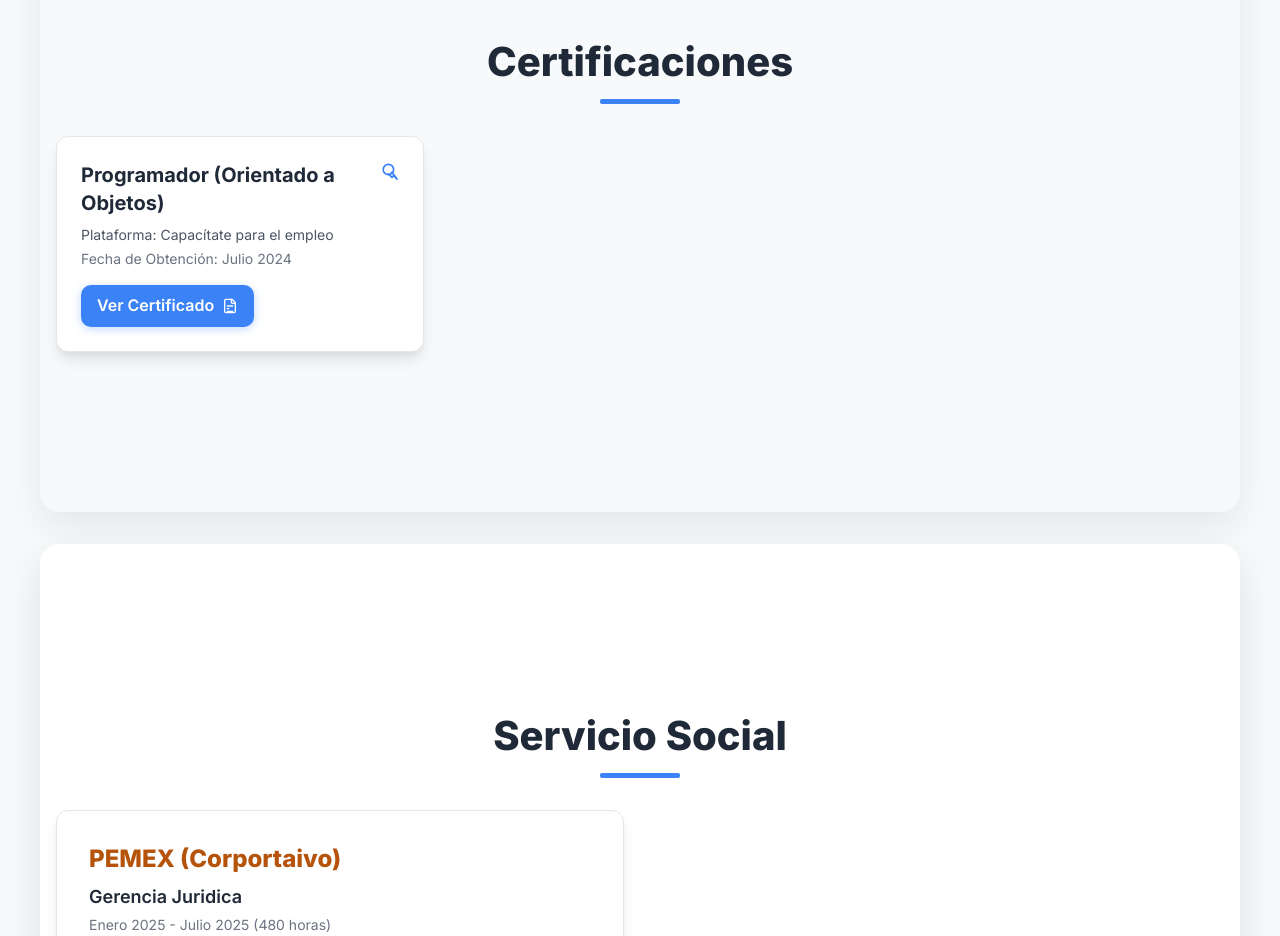
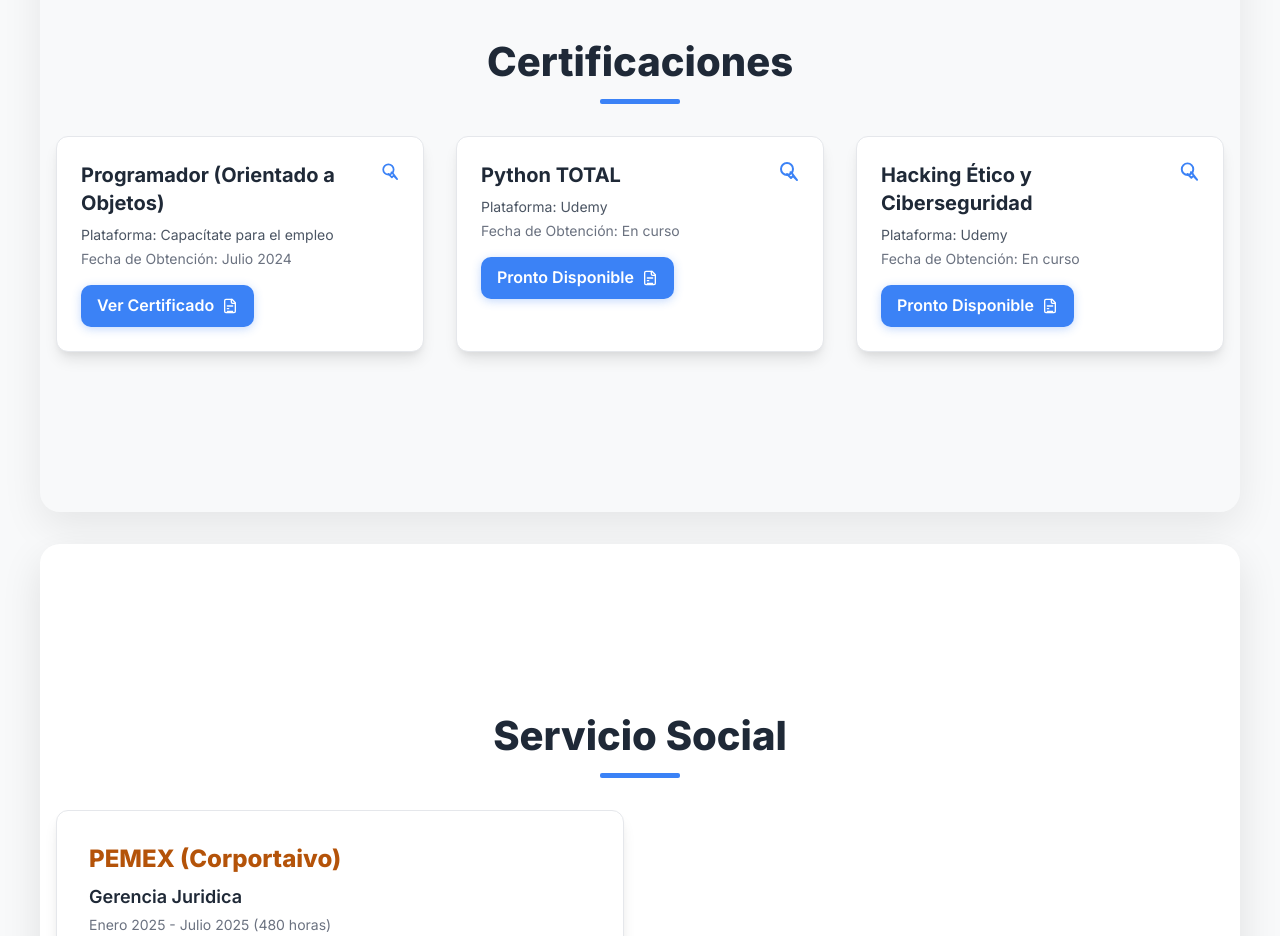
Before and after one commit to donodiaz03/Donovan-Desarrollador, a plain HTML site: page index.html in a window 1280 px wide. Shown: the part 2460-3396 px from the top of the page. Drawn offline with nearby package versions, Linux system fonts and the light colour scheme.

Commit message:
Actulización de certificados

```diff
--- a/index.html
+++ b/index.html
@@ -121,6 +121,37 @@
                             <svg xmlns="http://www.w3.org/2000/svg" width="16" height="16" viewBox="0 0 24 24" fill="none" stroke="currentColor" stroke-width="2" stroke-linecap="round" stroke-linejoin="round" class="lucide lucide-file-text ml-2"><path d="M15 2H6a2 2 0 0 0-2 2v16a2 2 0 0 0 2 2h12a2 2 0 0 0 2-2V7Z"/><path d="M14 2v4a2 2 0 0 0 2 2h4"/><path d="M10 16H8"/><path d="M16 12H8"/><path d="M16 20H8"/></svg>
                         </a>
                     </div>
+
+                    <!-- Certificación 2: Fundamentos de Programación -->
+                    <div class="cert-item p-6 rounded-xl shadow-lg bg-white border-b-4 border-blue-500 hover:shadow-2xl transition-all duration-300 transform hover:scale-105">
+                        <div class="flex justify-between items-start">
+                            <h3 class="font-bold text-xl text-gray-800">Python TOTAL</h3>
+                            <!-- Icono de certificado -->
+                            <svg xmlns="http://www.w3.org/2000/svg" width="24" height="24" viewBox="0 0 24 24" fill="none" stroke="#3B82F6" stroke-width="2" stroke-linecap="round" stroke-linejoin="round" class="lucide lucide-award"><circle cx="12" cy="8" r="6"/><path d="M15.47 11.23a3 3 0 0 1 2.36 2.36L22 19l-4-4-2 2-4-4"/></svg>
+                        </div>
+                        <p class="text-sm text-gray-600 mt-2">Plataforma: Udemy</p>
+                        <p class="text-sm text-gray-500 mt-1">Fecha de Obtención: En curso</p>
+                        <a href="" target="_blank" rel="noopener noreferrer" class="button button-small mt-4 flex items-center justify-center">
+                            Pronto Disponible
+                            <svg xmlns="http://www.w3.org/2000/svg" width="16" height="16" viewBox="0 0 24 24" fill="none" stroke="currentColor" stroke-width="2" stroke-linecap="round" stroke-linejoin="round" class="lucide lucide-file-text ml-2"><path d="M15 2H6a2 2 0 0 0-2 2v16a2 2 0 0 0 2 2h12a2 2 0 0 0 2-2V7Z"/><path d="M14 2v4a2 2 0 0 0 2 2h4"/><path d="M10 16H8"/><path d="M16 12H8"/><path d="M16 20H8"/></svg>
+                        </a>
+                    </div>
+
+                    <!-- Certificación 3: Python TOTAL -->
+                    <div class="cert-item p-6 rounded-xl shadow-lg bg-white border-b-4 border-blue-500 hover:shadow-2xl transition-all duration-300 transform hover:scale-105">
+                        <div class="flex justify-between items-start">
+                            <h3 class="font-bold text-xl text-gray-800">Hacking Ético y Ciberseguridad</h3>
+                            <!-- Icono de certificado -->
+                            <svg xmlns="http://www.w3.org/2000/svg" width="24" height="24" viewBox="0 0 24 24" fill="none" stroke="#3B82F6" stroke-width="2" stroke-linecap="round" stroke-linejoin="round" class="lucide lucide-award"><circle cx="12" cy="8" r="6"/><path d="M15.47 11.23a3 3 0 0 1 2.36 2.36L22 19l-4-4-2 2-4-4"/></svg>
+                        </div>
+                        <p class="text-sm text-gray-600 mt-2">Plataforma: Udemy</p>
+                        <p class="text-sm text-gray-500 mt-1">Fecha de Obtención: En curso</p>
+                        <a href="" target="_blank" rel="noopener noreferrer" class="button button-small mt-4 flex items-center justify-center">
+                            Pronto Disponible
+                            <svg xmlns="http://www.w3.org/2000/svg" width="16" height="16" viewBox="0 0 24 24" fill="none" stroke="currentColor" stroke-width="2" stroke-linecap="round" stroke-linejoin="round" class="lucide lucide-file-text ml-2"><path d="M15 2H6a2 2 0 0 0-2 2v16a2 2 0 0 0 2 2h12a2 2 0 0 0 2-2V7Z"/><path d="M14 2v4a2 2 0 0 0 2 2h4"/><path d="M10 16H8"/><path d="M16 12H8"/><path d="M16 20H8"/></svg>
+                        </a>
+                    </div>
+
                 </div>
             </div>
         </section>
```
